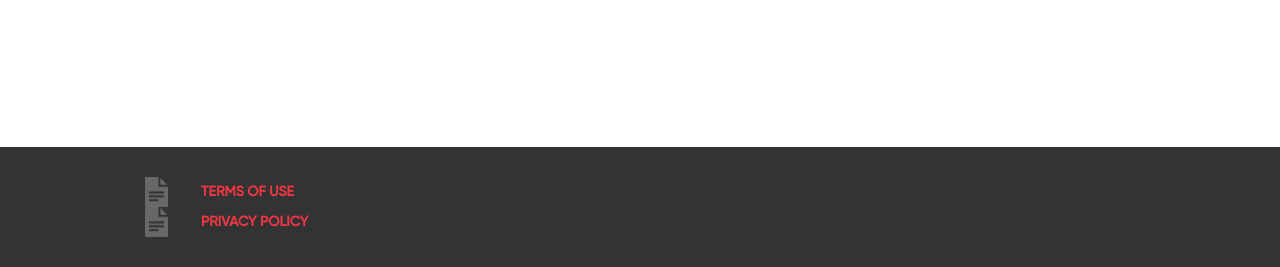
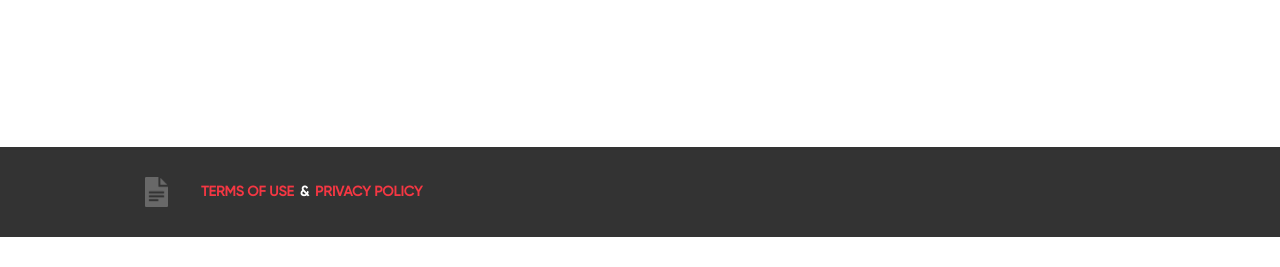
Before and after one commit to hyperloot/esportbits.com, a plain HTML site: page posts/01_solidity_developers_wanted/index.html in a window 1280 px wide. Shown: the part 2909-3176 px from the top of the page. After the commit the page ends 3146 px from the top, so only its background shows below. Drawn offline with nearby package versions, Linux system fonts and the light colour scheme.

Commit message:
Deploy hyperloot/esportbits.com to github.com/hyperloot/esportbits.com.git:gh-pages

```diff
--- a/posts/01_solidity_developers_wanted/index.html
+++ b/posts/01_solidity_developers_wanted/index.html
@@ -172,8 +172,7 @@
 
 <footer class="footer">
   <div class="container">
-    <a href="https://docs.google.com/document/d/1XeMdbdYZgSLtdp2Q4TSoilkV1_OSHx4_NF67nOuZ6UM/" target="_blank">Terms of Use</a>
-    <a href="https://docs.google.com/document/d/1bTTNoFQmJHBvrtxGJg98fYnLse0z6nHKbnJg48rz4jw/" target="_blank">Privacy Policy</a>
+    <a href="https://docs.google.com/document/d/1XeMdbdYZgSLtdp2Q4TSoilkV1_OSHx4_NF67nOuZ6UM/" target="_blank">Terms of Use <span>&amp;</span> Privacy Policy</a>
   </div>
 </footer>
 
```
Also changed, not shown: index.html (+2 -3 lines), posts/02_hyperloot_smart_contract_goes_live/index.html (+1 -2 lines), posts/03_why_zero_premine/index.html (+1 -2 lines), posts/05_hyperloot_bounty_campaign/index.html (+1 -2 lines), posts/06_bounty_stage_completion/index.html (+1 -2 lines), posts/07_bounty_payouts_completion/index.html (+1 -2 lines), posts/08_token_rename/index.html (+1 -2 lines), posts/09_token_price_change/index.html (+1 -2 lines), posts/index.html (+1 -2 lines), solutions/index.html (+1 -2 lines), token/index.html (+1 -2 lines), 1 other file.
